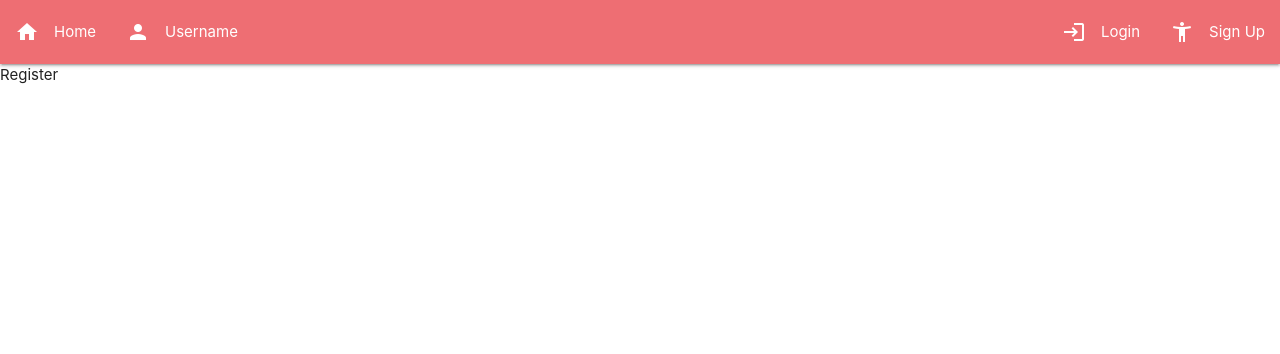
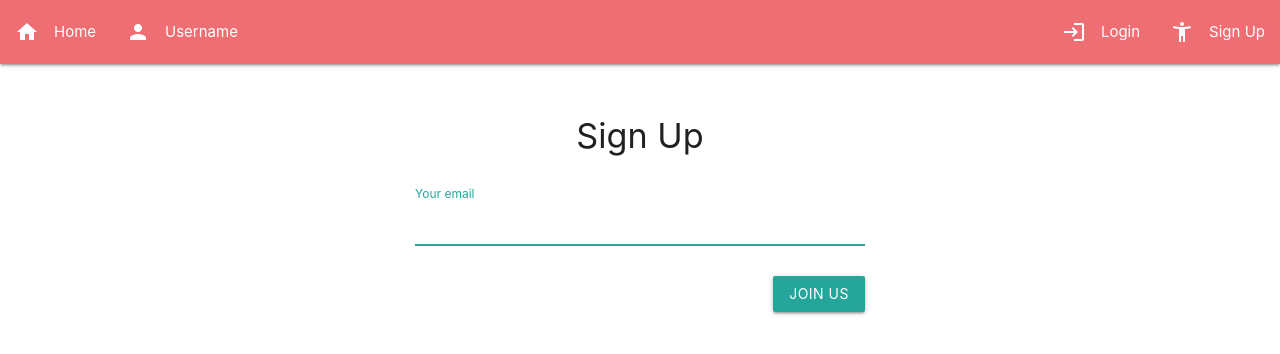
Before and after one commit to anclaev/ecommerce, a React (Create React App) app: page /reg in a window 1280 px wide. Shown: the top 354 px of the page. Built offline with nearby package versions, Linux system fonts and the light colour scheme; no server answers.

Commit message:
Регистрация через Firebase.

```diff
--- a/src/pages/auth/Register.tsx
+++ b/src/pages/auth/Register.tsx
@@ -1,3 +1,57 @@
-const Register = () => <div>Register</div>
+import { useRef, useState } from 'react'
+import { toast } from 'materialize-css'
+import { auth } from '../../firebase'
+import { useForm } from 'antd/lib/form/Form'
+
+const Register = () => {
+  const [email, setEmail] = useState('')
+  const input = useRef<HTMLInputElement>(null)
+
+  const registerHandler = async () => {
+    const valid = input.current?.classList.contains('valid')
+
+    if (!valid || email === '') return null
+
+    try {
+      await auth.sendSignInLinkToEmail(email, {
+        url: 'http://localhost:3000/reg/success',
+        handleCodeInApp: true,
+      })
+
+      toast({
+        html: `Email is send to ${email}.`,
+      })
+
+      window.localStorage.setItem('emailForRegistration', email)
+      setEmail('')
+    } catch (e) {
+      toast({ html: 'Something went wrong. Try later.' })
+    }
+  }
+
+  return (
+    <div className="container sign-up">
+      <div className="col sign-up-form">
+        <h4>Sign Up</h4>
+        <div className="input-field">
+          <input
+            ref={input}
+            type="email"
+            id="email"
+            value={email}
+            className="validate"
+            onChange={(e) => setEmail(e.target.value)}
+            autoFocus
+            onKeyPress={(e) => (e.key === 'Enter' ? registerHandler() : '')}
+          />
+          <label htmlFor="email">Your email</label>
+        </div>
+        <button onClick={registerHandler} className="btn">
+          Join us
+        </button>
+      </div>
+    </div>
+  )
+}
 
 export default Register
--- a/src/styles/index.sass
+++ b/src/styles/index.sass
@@ -7,3 +7,18 @@
     & li
         &:last-child, &:nth-last-child(2)
             float: right
+
+.sign-up
+    max-width: 450px
+    padding-top: 2em
+
+    &-form
+        text-align: center
+        float: none !important
+        margin: 0 auto !important
+
+        & .input-field
+            margin: 3em 0 1.5em 0 !important
+
+        & button
+            float: right
```
